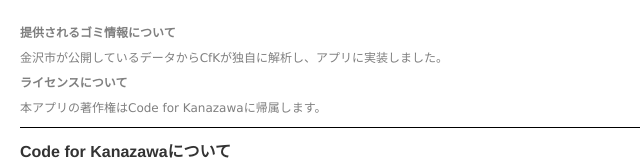
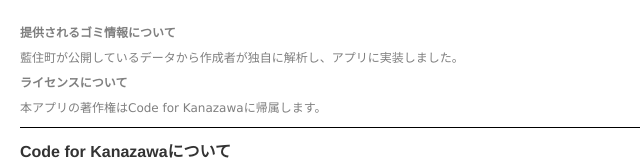
Before and after one commit to tokushima5374/aizumityo, a plain HTML site: page index.html in a window 1280 px wide. Both pictures are taken after a click on the link "5374.jpについて". Shown: the part 492-660 px from the top of the page, 0-640 px from the left. Drawn offline with Linux system fonts and the light colour scheme.

Commit message:
Update index.html

```diff
--- a/index.html
+++ b/index.html
@@ -38,7 +38,7 @@ Code for Kanazawaでは、先ずは正しいゴミの捨て方に注目しまし
             <p>お住まいの地域を選択することで、ゴミ収集日が自動的に更新されます。</p>
             <div id="caption">
               <h4>提供されるゴミ情報について</h4>
-              <p>金沢市が公開しているデータからCfKが独自に解析し、アプリに実装しました。</p>
+              <p>藍住町が公開しているデータから作成者が独自に解析し、アプリに実装しました。</p>
               <h4>ライセンスについて</h4>
               <p>本アプリの著作権はCode for Kanazawaに帰属します。</p>
             </div>
```
